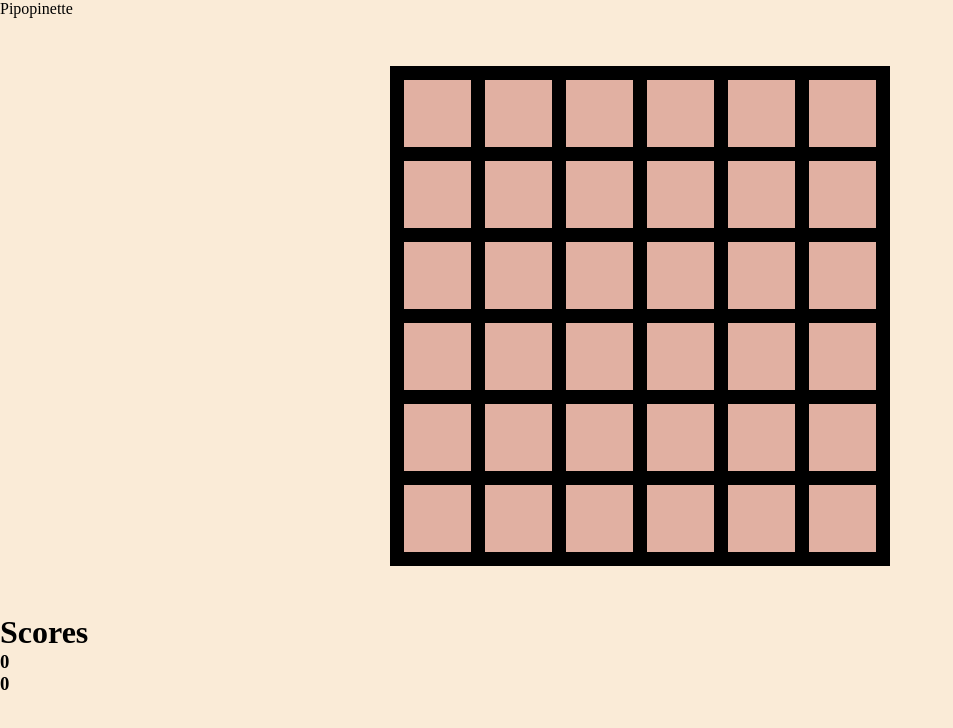
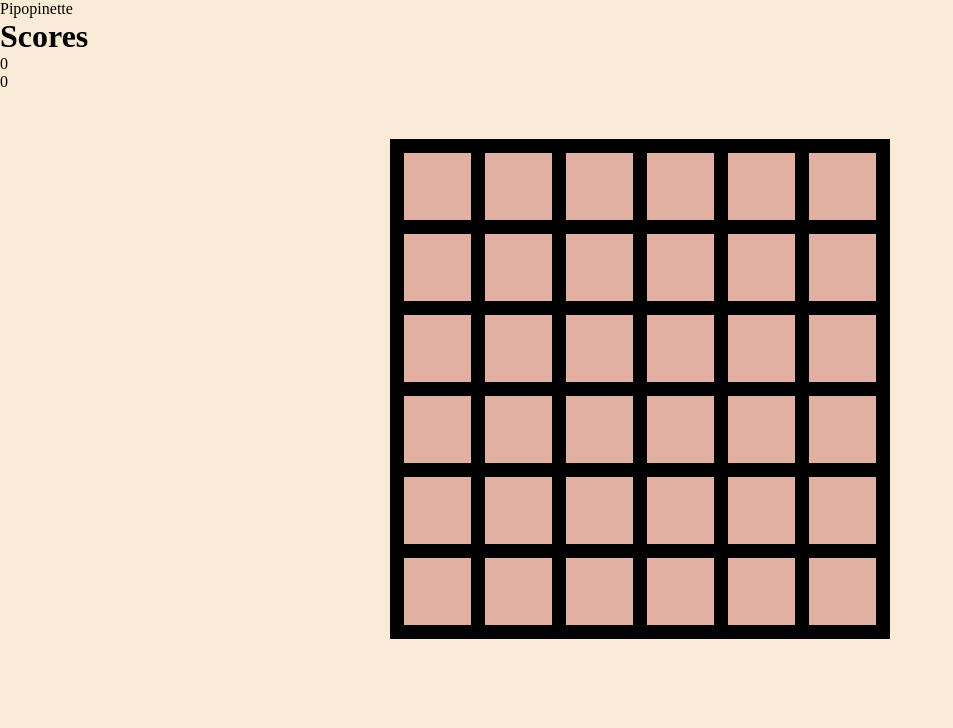
Before and after one commit to Axellort/Pipopipette, a plain HTML site: page main.html in a window 1280 px wide. Shown: the whole page, without its empty margins (0-953 px from the left). Drawn offline with Linux system fonts and the light colour scheme.

Commit message:
commit 04/11

```diff
--- a/main.html
+++ b/main.html
@@ -12,12 +12,13 @@
 </head>
 
 <body>
+    <h1>Scores</h1>
+    <p id="first-score" class="player-score">0</p>
+    <p id="second-score" class="player-score">0</p>
     <main class="game" id="game">
 
     </main>
-    <h1>Scores</h1>
-    <h3 id="first-score" class="player-score">0</h3>
-    <h3 id="second-score" class="player-score">0</h3>
+
 </body>
 
 </html>
--- a/style.css
+++ b/style.css
@@ -53,3 +53,7 @@
 .second{
     background-color:aqua;
 }
+
+.playeractu{
+
+}
```
